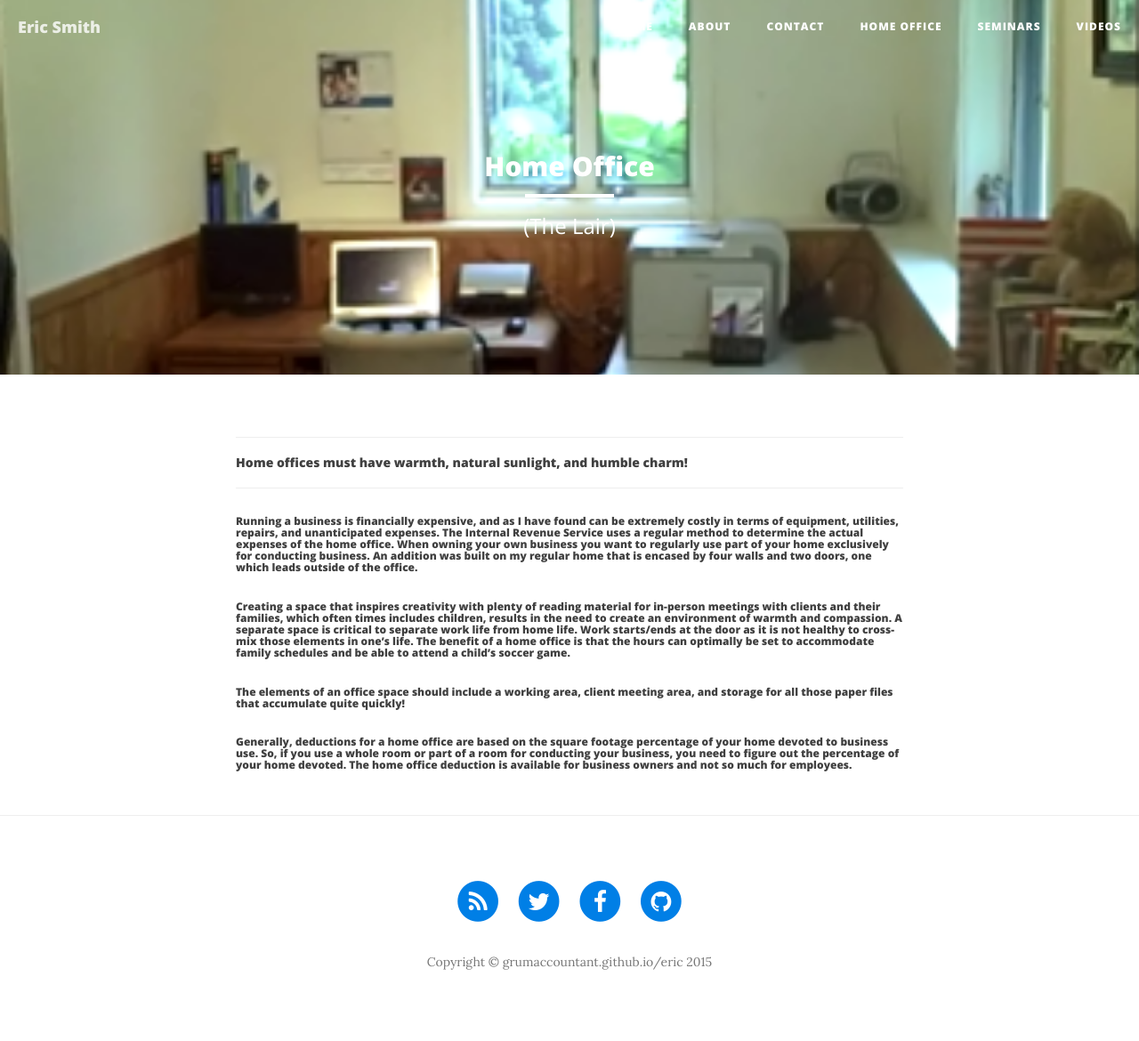
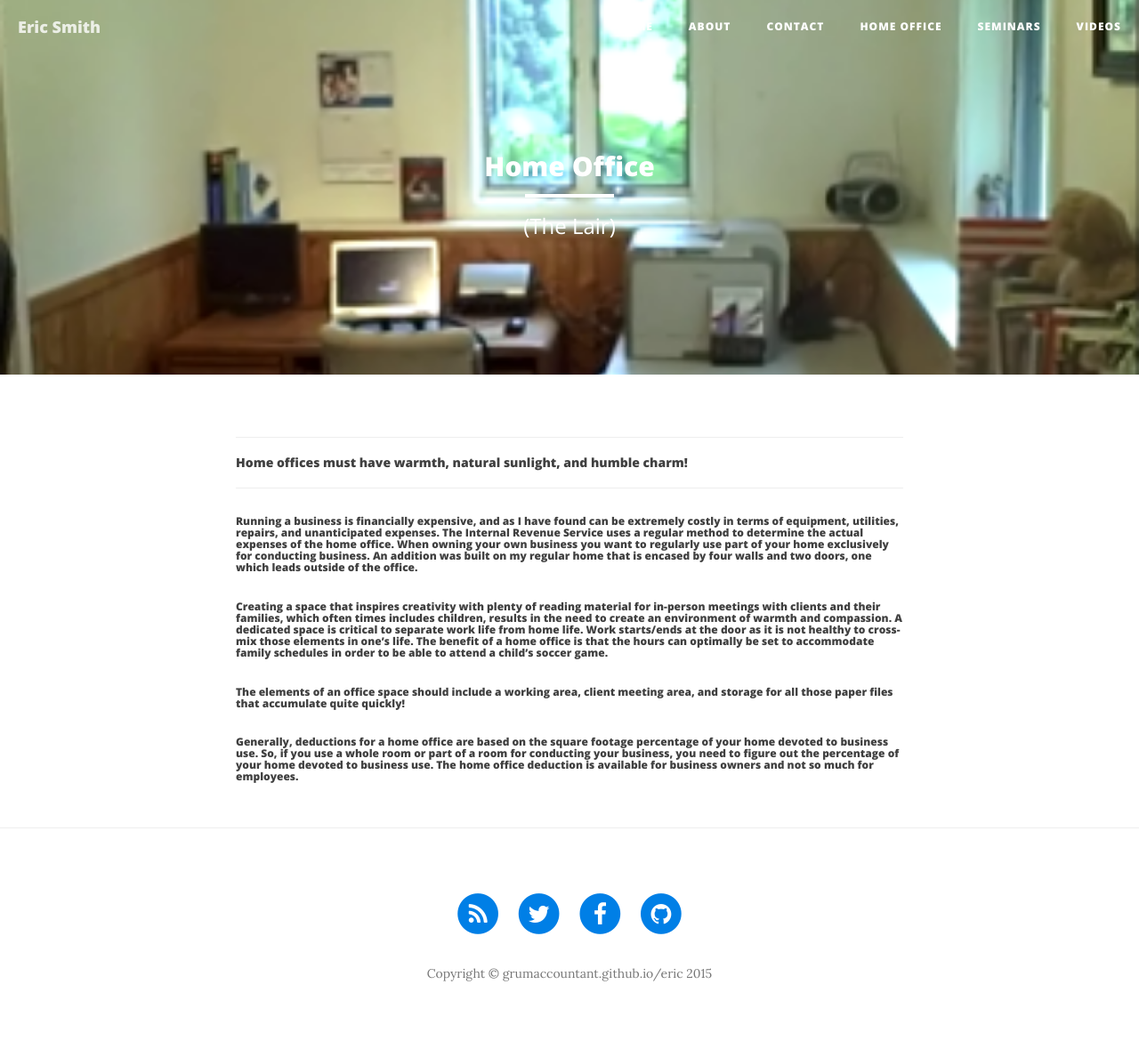
Before and after one commit to grumaccountant/eric, a Jekyll site: the page built from office.html, in a window 1280 px wide. Shown: the whole page at 89% size. Built offline with Jekyll 4.4.1, drawn with Linux system fonts in a browser that asks for light colours; nearby versions of some CDN libraries.

Commit message:
Update office.html

```diff
--- a/office.html
+++ b/office.html
@@ -13,11 +13,11 @@ header-img: "img/HO1.png"
 <p><p><h6></b>
 Running a business is financially expensive, and as I have found can be extremely costly in terms of equipment, utilities, repairs, and unanticipated expenses.  The Internal Revenue Service uses a regular method to determine the actual expenses of the home office.  When owning your own business you want to regularly use part of your home exclusively for conducting business.  An addition was built on my regular home that is encased by four walls and two doors, one which leads outside of the office.
 </h6><p><p><h6></b>
-Creating a space that inspires creativity with plenty of reading material for in-person meetings with clients and their families, which often times includes children, results in the need to create an environment of warmth and compassion.  A separate space is critical to separate work life from home life.  Work starts/ends at the door as it is not healthy to cross-mix those elements in one’s life.  The benefit of a home office is that the hours can optimally be set to accommodate family schedules and be able to attend a child’s soccer game.
+Creating a space that inspires creativity with plenty of reading material for in-person meetings with clients and their families, which often times includes children, results in the need to create an environment of warmth and compassion.  A dedicated space is critical to separate work life from home life.  Work starts/ends at the door as it is not healthy to cross-mix those elements in one’s life.  The benefit of a home office is that the hours can optimally be set to accommodate family schedules in order to be able to attend a child’s soccer game.
 </h6><p><p><h6></b>
 The elements of an office space should include a working area, client meeting area, and storage for all those paper files that accumulate quite quickly!
 </h6><p><p><h6></b>
-Generally, deductions for a home office are based on the square footage percentage of your home devoted to business use. So, if you use a whole room or part of a room for conducting your business, you need to figure out the percentage of your home devoted.  The home office deduction is available for business owners and not so much for employees.
+Generally, deductions for a home office are based on the square footage percentage of your home devoted to business use. So, if you use a whole room or part of a room for conducting your business, you need to figure out the percentage of your home devoted to business use.  The home office deduction is available for business owners and not so much for employees.
 
 
      </p></p></p></p></p></p></p></p>
```
